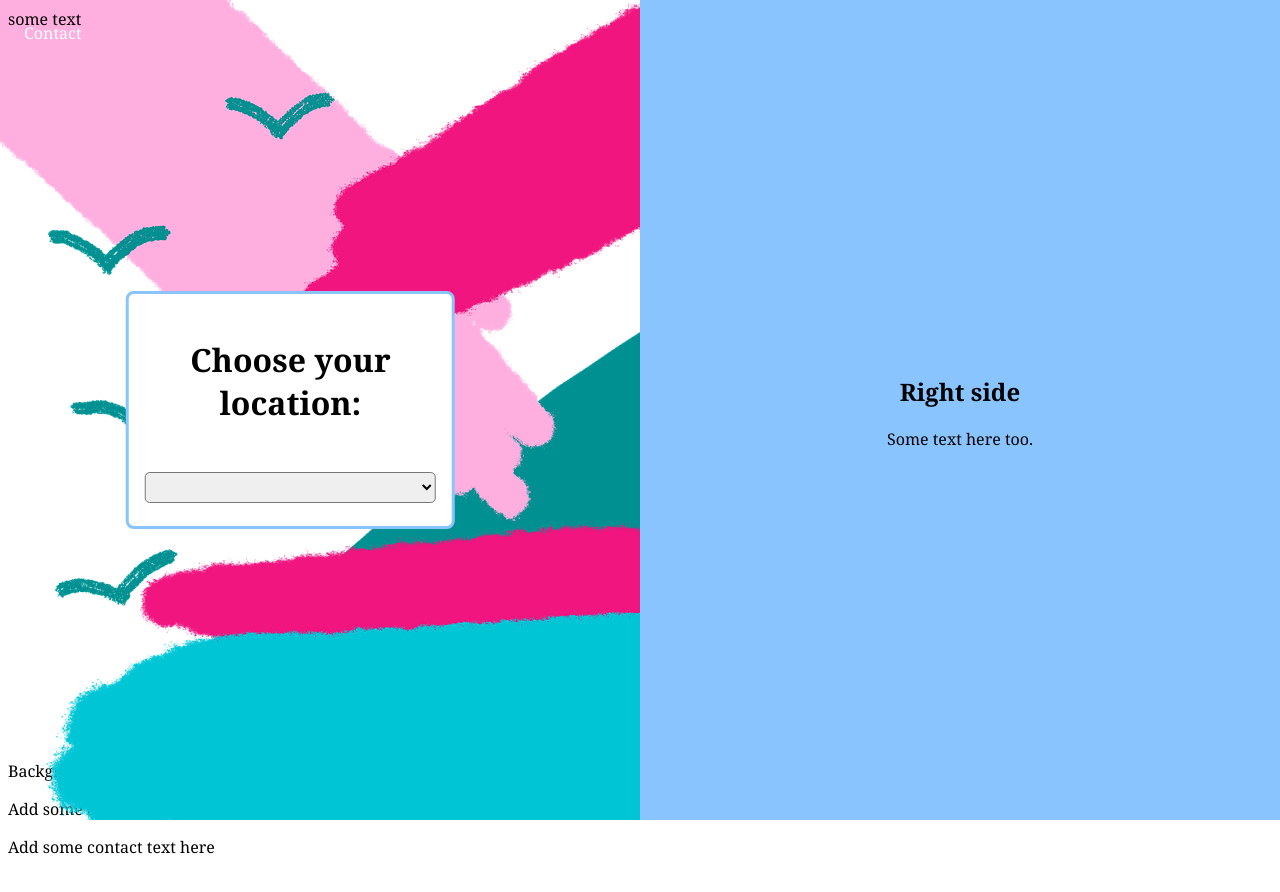
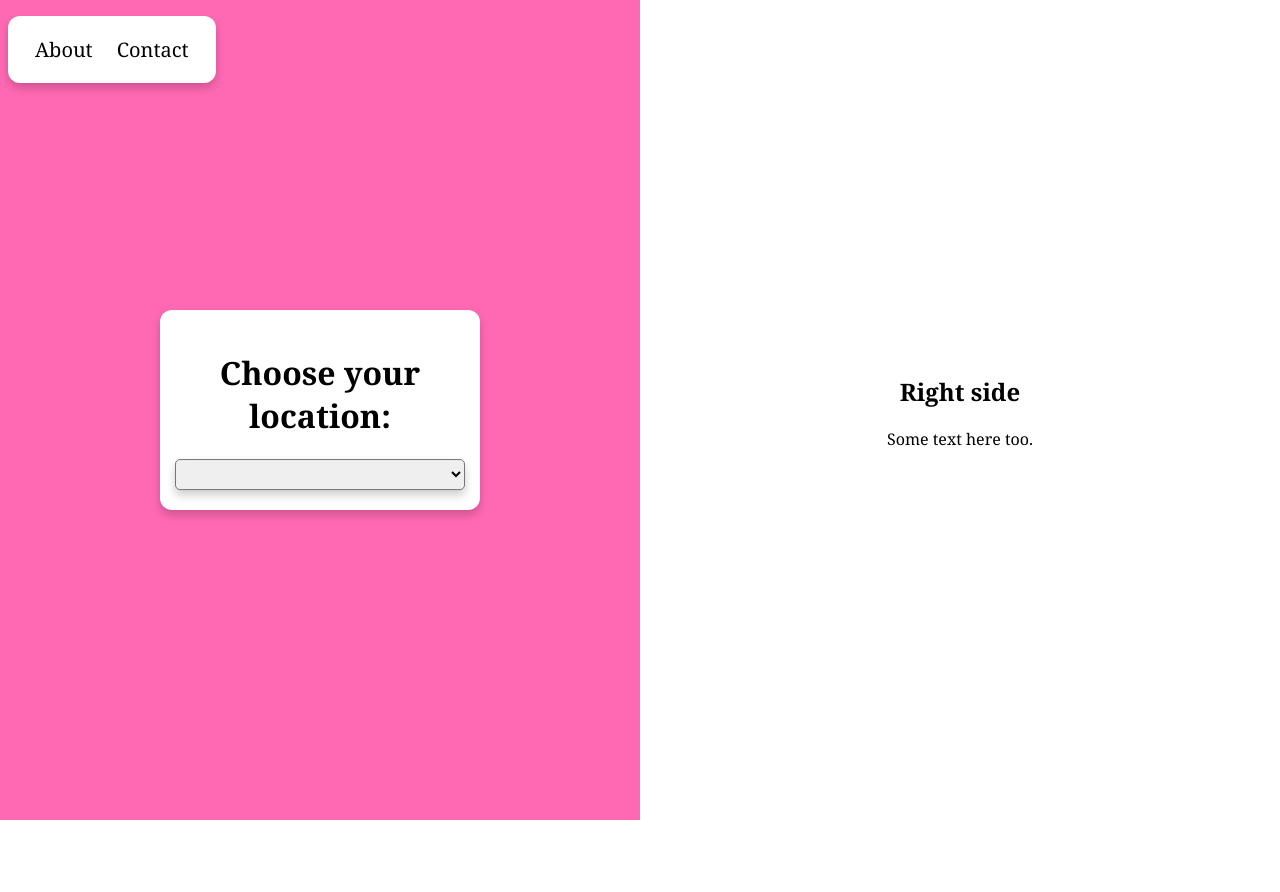
Before and after one commit to ellahey/beachweather, a website: page public/index.html in a window 1280 px wide. Before the commit the page ends 858 px from the top, so only its background shows below. Drawn offline with Linux system fonts and the light colour scheme; no server answers.

Commit message:
node modules

```diff
--- a/package.json
+++ b/package.json
@@ -13,6 +13,10 @@
   "dependencies": {
     "axios": "^1.6.8",
     "cheerio": "^1.0.0-rc.12",
-    "express": "^4.18.3"
+    "express": "^4.18.3",
+    "postcss": "^8.4.38"
+  },
+  "devDependencies": {
+    "postcss-preset-env": "^9.5.2"
   }
 }
--- a/public/frontend.mjs
+++ b/public/frontend.mjs
@@ -1,3 +1,4 @@
+
 // Function to populate the dropdown with locations
 let place;
 const dropdown = document.getElementById("locationsDropdown");
--- a/public/index.html
+++ b/public/index.html
@@ -12,13 +12,16 @@
 
 <body>
 
-<div id="page-container">
+
+<div id="navbar-container">
+        <ul class="nav-links">
+            <li class="center"><a href="#">About</a></li>
+            <li class="upward"><a href="#">Contact</a></li>
+        </ul>
+</div>
 
 
-    <nav class="navbar" id="navbar">
-        <a href="#contact" onclick="toggleModal()">Contact</a>
-    </nav>
-
+<div id="page-container">
 
     <div class="split left">
         <div class="centered">
@@ -30,6 +33,7 @@
         </div>
     </div>
 
+
     <div class="split right">
         <div class="centered">
             <h2>Right side</h2>
@@ -38,9 +42,8 @@
     </div>
 
 
-
     <footer id="footer">
-        Background image by <a href="https://pixabay.com/users/jwlucky-22175002/?utm_source=link-attribution&utm_medium=referral&utm_campaign=image&utm_content=6353627">JWLUCKY</a> from <a href="https://pixabay.com//?utm_source=link-attribution&utm_medium=referral&utm_campaign=image&utm_content=6353627">Pixabay</a>
+        Background image by <a href="https://unsplash.com/@ameenfahmy?utm_content=creditCopyText&utm_medium=referral&utm_source=unsplash">ameenfahmy</a> on <a href="https://unsplash.com/photos/white-sand-3V8gdLbwDOI?utm_content=creditCopyText&utm_medium=referral&utm_source=unsplash">Unsplash</a>
         <div id="about-container">
             <p id="about">Add some about text here</p>
         </div>
@@ -48,13 +51,8 @@
         <div id="contact-container">
             <p id="contact">Add some contact text here</p>
         </div>
+    </footer>
 
-    </footer>
-    <div class='modal-container'>
-        <div class='modal'>
-           some text
-        </div>
-    </div>
 
 </div>
 </body>
--- a/public/styling.css
+++ b/public/styling.css
@@ -1,24 +1,75 @@
-/* Split the screen in half */
 
 #page-container {
         width: 100%;
         height: 100vh;
         background: white;
-        display: grid;
-    /*Check if codde below is needed*/
-        grid-template-rows: 80px 600px 80px;
-        grid-template-columns: 0.5fr 1fr;
+        display: flex;
     }
 
-#content-wrap {
-    padding-bottom: 2.5rem;    /* Footer height */
+#navbar-container {
+    position: relative;
+    z-index: 100;
+    width: fit-content;
 }
 
-#footer {
+#navbar-container .nav-links{
+    display: flex;
+    align-items: center;
+    background: white;
+    padding: 20px 15px;
+    border-radius: 12px;
+    box-shadow: 0 5px 10px rgba(0,0,0,0.2);
+    z-index: 120;
+}
+
+.nav-links li{
+    list-style: none;
+    margin: 0 12px;
+}
+.nav-links li a{
+    position: relative;
+    color: black;
+    font-size: 20px;
+    font-weight: 500;
+    padding: 6px 0;
+    text-decoration: none;
+}
+.nav-links li a:before{
+    content: '';
     position: absolute;
     bottom: 0;
+    left: 0;
+    height: 3px;
+    width: 0;
+    background: #34efdf;
+    border-radius: 12px;
+    transition: all 0.4s ease;
+}
+.nav-links li a:hover:before{
     width: 100%;
-    height: 2.5rem;            /* Footer height */
+}
+.nav-links li.center a:before{
+    left: 50%;
+    transform: translateX(-50%);
+}
+.nav-links li.upward a:before{
+    width: 100%;
+    bottom: -5px;
+    opacity: 0;
+}
+.nav-links li.upward a:hover:before{
+    bottom: 0;
+    opacity: 1;
+}
+.nav-links li.forward a:before{
+    width: 100%;
+    transform: scaleX(0);
+    transform-origin: right;
+    transition: transform 0.4s ease;
+}
+.nav-links li.forward a:hover:before{
+    transform: scaleX(1);
+    transform-origin: left;
 }
 
 
@@ -26,12 +77,18 @@ body {
         font-family: Georgia, serif;
     }
 
+img[alt~="sun"] {
+    max-height: 60%;
+    max-width: 60%;
+}
+
 #locationsDropdown {
     font-family: Georgia, serif;
     font-size: larger;
-    font-weight: bold;
+    font-weight: normal;
     text-align: center;
     border-radius: 5px;
+    box-shadow: 0 5px 10px rgba(0,0,0,0.2);
 }
 
 .split {
@@ -47,13 +104,19 @@ body {
 /* Control the left side */
 .left {
     left: 0;
-   /* background-color: #D6D1B1;*/
-    background-image: url('assets/abstract-6353627_1280.png');
+   background-color: hotpink;
+
 }
 
 .dd_container {
-    border: 3px solid #8AC4FF;
-    background-color: white;
+    display: grid;
+    align-items: center;
+    background: #fff;
+    padding: 20px 15px;
+    border-radius: 12px;
+    box-shadow: 0 5px 10px rgba(0,0,0,0.2);
+    z-index: 120;
+    /*background-color: white;
     border-radius: 8px;
     padding: 1em;
     width: max-content;
@@ -61,16 +124,16 @@ body {
     height: 200px;
     display: grid;
     align-items: center;
-    justify-content: center;
+    justify-content: center;*/
 }
 
 /* Control the right side */
 .right {
     right: 0;
-    background-color: #8AC4FF;
+    background-color: white;
 }
 
-/* If you want the content centered horizontally and vertically */
+/* Content centered horizontally and vertically */
 .centered {
     position: absolute;
     top: 50%;
@@ -79,45 +142,11 @@ body {
     text-align: center;
 }
 
-.navbar {
-    overflow: hidden;
-    background-color: transparent;
-    position: relative;
-    z-index: 9000;
-}
-
-.navbar a {
-    float: left;
-    display: block;
-    color: white;
-    text-align: center;
-    padding: 14px 16px;
-    text-decoration: none;
-}
-
-.navbar a:hover {
-    background-color: deeppink;
-    color: black;
-}
-
-@media screen and (max-width: 600px) {
-    .navbar a {
-        float: none;
-        display: none;
-        text-align: left;
-    }
-}
-.modal-container {
-   position: absolute;
-    display: flex;
-    justify-content: center;
-    align-items: center;
-    z-index: 10000;
-}
-
-.modal {
-    width: 500px;
-    height: 400px;
-    position: relative;
-    z-index: 11000;
-}
+/*Put in about*/
+/*#footer {
+    position: absolute;
+    bottom: 0;
+    width: 100%;
+    height: 2.5rem;            !* Footer height *!
+    z-index: 130;
+}*/
```
Also changed, not shown: public/assets/Untitled design.png (added), public/assets/abstract-6353627_1280.png (deleted), 5 other files.
